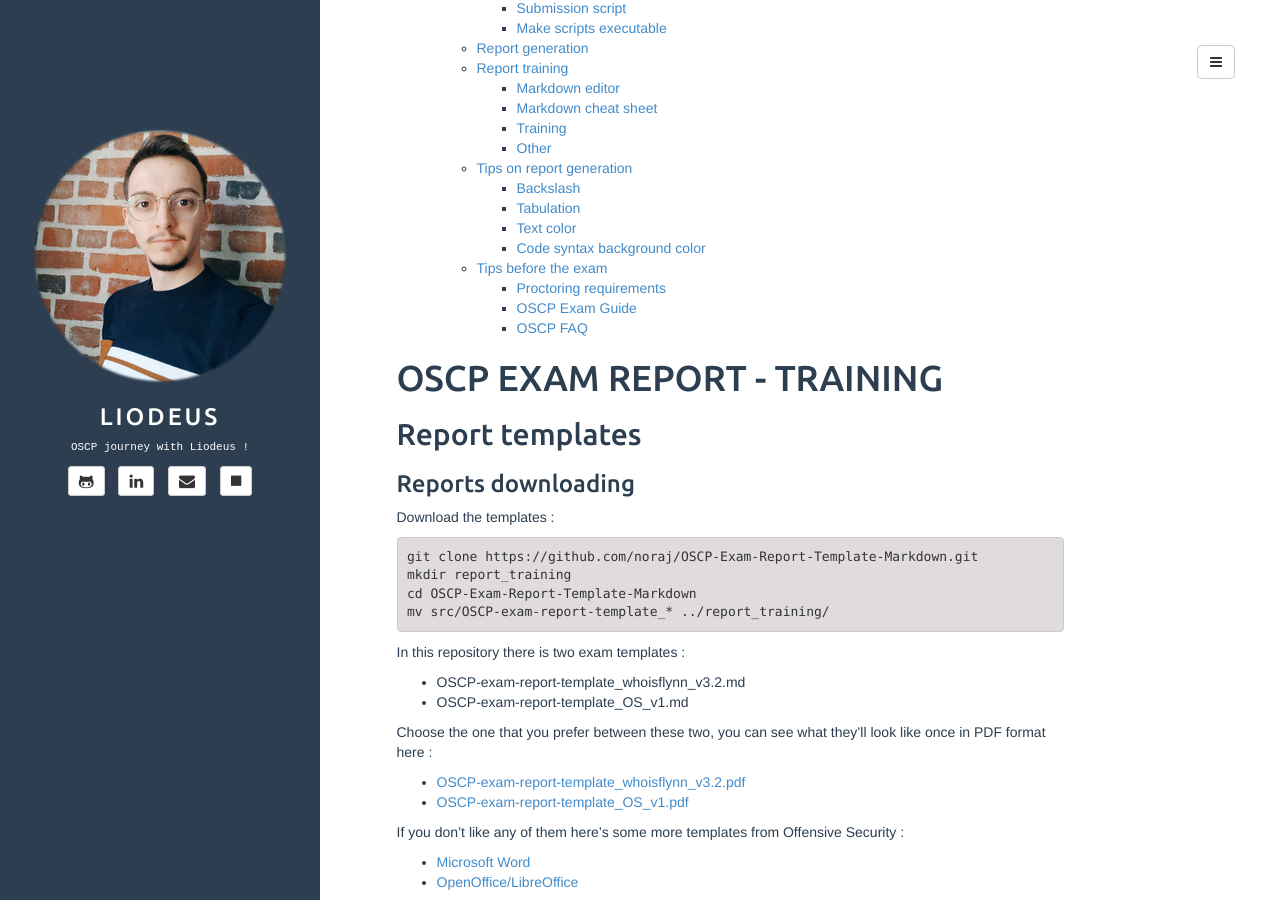
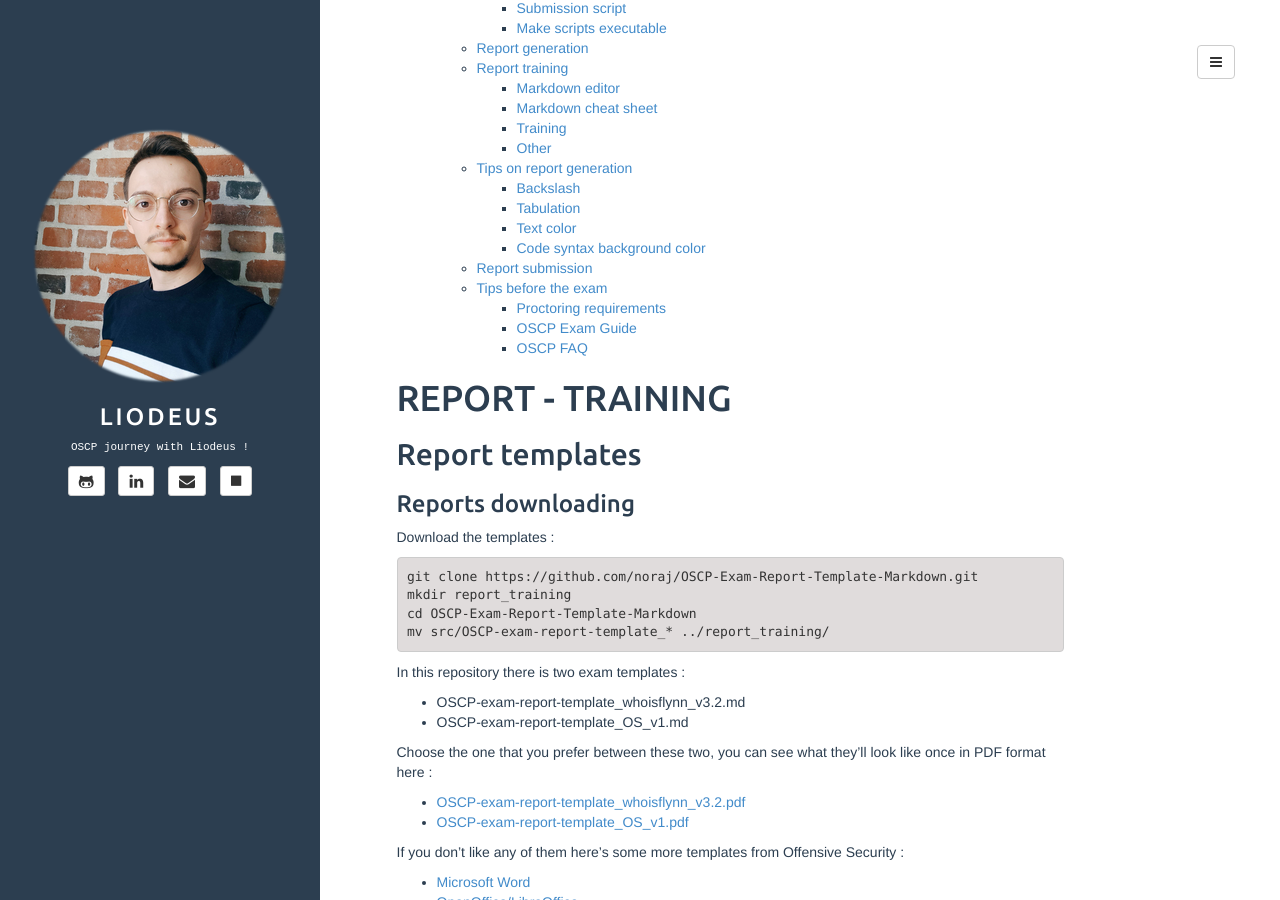
Before and after one commit to Liodeus/liodeus.github.io, a Jekyll site: the page built from _posts/2020-10-19-OSCP-exam-report-training.md, in a window 1280 px wide and 900 px high, scrolled down 351 px. Built offline with Jekyll 4.4.1, drawn with Linux system fonts in a browser that asks for light colours.

Commit message:
Add files via upload

```diff
--- a/_posts/2020-10-19-OSCP-exam-report-training.md
+++ b/_posts/2020-10-19-OSCP-exam-report-training.md
@@ -27,12 +27,13 @@
     - [Tabulation](#tabulation)
     - [Text color](#text-color)
     - [Code syntax background color](#code-syntax-background-color)
+  - [Report submission](#report-submission)
   - [Tips before the exam](#tips-before-the-exam)
     - [Proctoring requirements](#proctoring-requirements)
     - [OSCP Exam Guide](#oscp-exam-guide)
     - [OSCP FAQ](#oscp-faq)
 
-# OSCP EXAM REPORT - TRAINING
+#  REPORT - TRAINING
 
 ## Report templates
 
```
